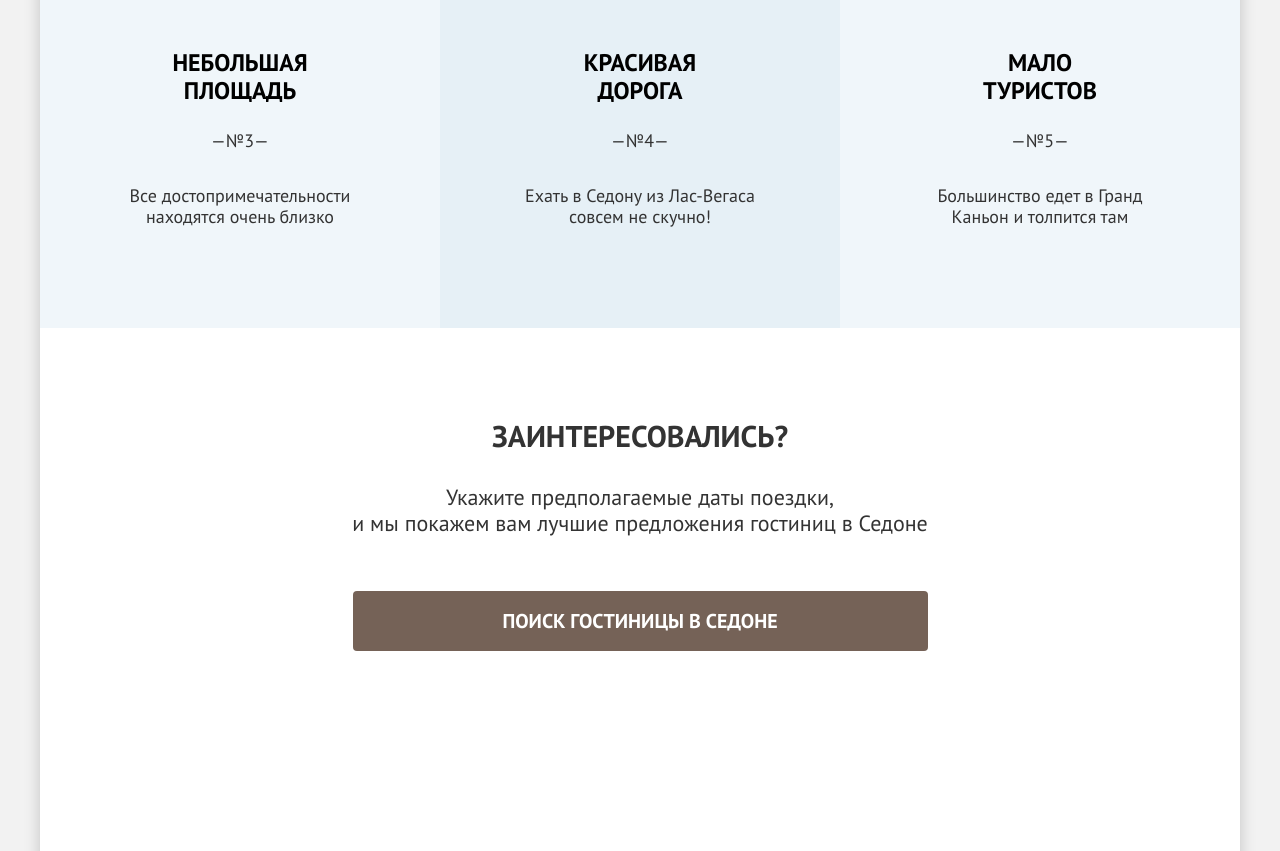
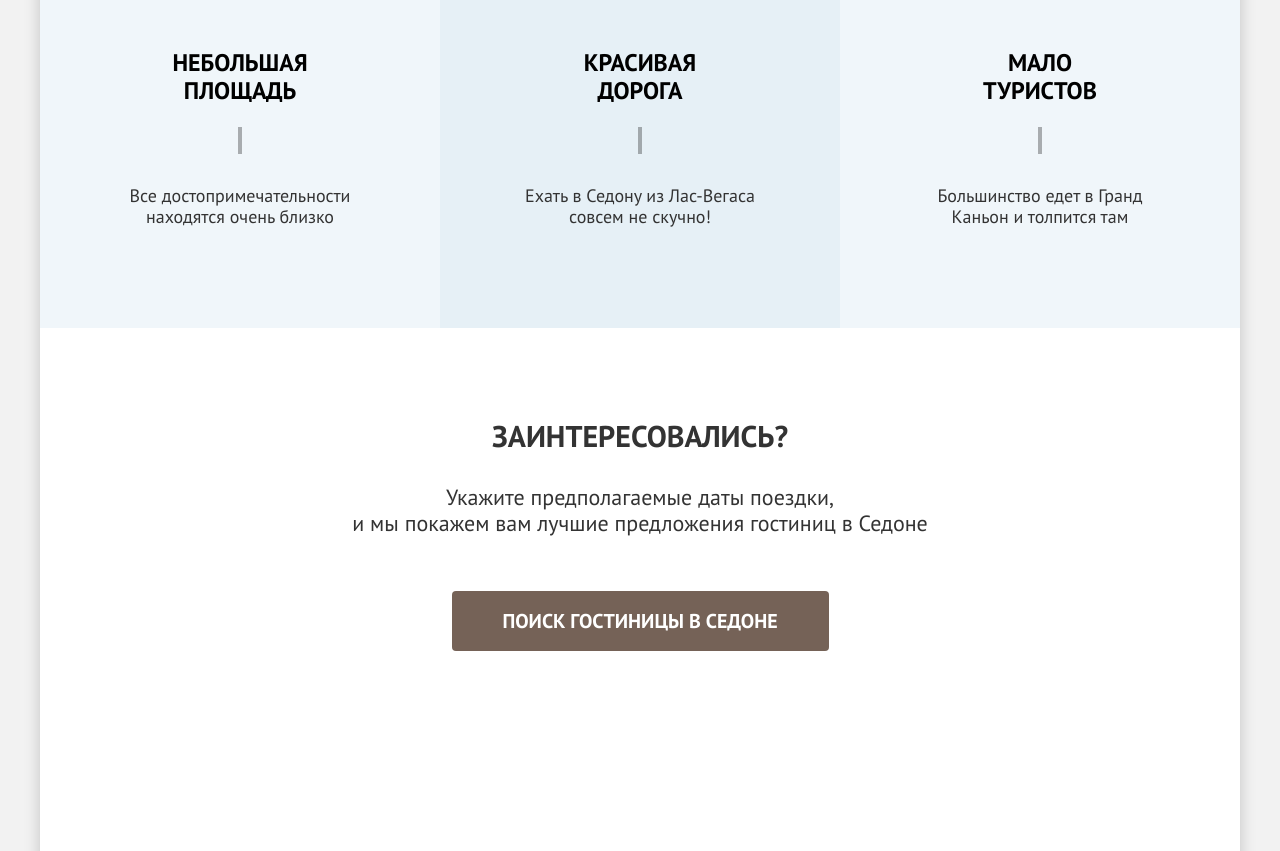
Before and after one commit to htmlacademy-htmlcss/159601-sedona-34, a plain HTML site: page index.html in a window 1280 px wide. Shown: the part 2040-2891 px from the top of the page. Drawn offline with Linux system fonts and the light colour scheme; files whose address does not match are found by name.

Commit message:
застрял с полосками в индексе

```diff
--- a/css/styles.css
+++ b/css/styles.css
@@ -261,10 +261,11 @@ body {
    margin-top: 0;
 }
 
-.advantages-number {
-  font-size: 18px;
-  font-weight: 400;
-  line-height: 21px;
+.advantages-bar {
+
+  width: 60px;
+  transform: rotate(90deg);
+  border: 2px solid rgba(0, 0, 0, 0.3);
 }
 
 .advantages-wrapper-large {
@@ -328,8 +329,8 @@ body {
   box-sizing: border-box;
   padding: 12px 10px;
   line-height: 36px;
-  min-width: 575px;
-  min-height: 60px;
+  min-width: 377px;
+  min-height: 50px;
   font-size: 20px;
   border-radius: 4px;
 }
@@ -651,6 +652,7 @@ body {
 }
 
 .range-bar {
+  di
   width: 233px;
   height: 4px;
   background-color: rgba(255, 255, 255, 1);
--- a/index.html
+++ b/index.html
@@ -63,7 +63,7 @@
           <li class="advantages-wrapper-large">
             <div class="advantages-wrapper advantages-wrapper-blue">
                 <h3 class="advantages-title advantages-title-white">Настоящий городок</h3>
-                <span class="advantages-number">&#8212;№1&#8212;</span>
+                <span class="advantages-bar"></span>
                 <p class="advantages-descriptions">
                   Седона — не аттракцион для туристов, там течёт своя жизнь
                 </p>
@@ -107,23 +107,23 @@
             </div>
             <div class="advantages-wrapper advantages-wrapper-blue">
                 <h3 class="advantages-title advantages-title-white">Там есть <br >мост дьявола</h3>
-                <span class="advantages-number">&#8212;№2&#8212;</span>
+                <span class="advantages-bar"></span>
                 <p class="advantages-descriptions">Да, по нему можно пройти! Если вы осмелитесь, разумеется</p>
             </div>
           </li>
           <li class="advantages-wrapper advantages-wrapper-blue-cold">
               <h3 class="advantages-title">Небольшая площадь</h3>
-              <span class="advantages-number">&#8212;№3&#8212;</span>
+              <span class="advantages-bar"></span>
               <p class="advantages-descriptions">Все достопримечательности находятся очень близко</p>
           </li>
           <li class="advantages-wrapper advantages-wrapper-blue-light">
               <h3 class="advantages-title">Красивая <br> дорога</h3>
-              <span class="advantages-number">&#8212;№4&#8212;</span>
+              <span class="advantages-bar"></span>
               <p class="advantages-descriptions">Ехать в Седону из Лас-Вегаса совсем не скучно!</p>
           </li>
           <li class="advantages-wrapper advantages-wrapper-blue-cold">
               <h3 class="advantages-title">Мало <br> туристов</h3>
-              <span class="advantages-number">&#8212;№5&#8212;</span>
+              <span class="advantages-bar"></span>
               <p class="advantages-descriptions">Большинство едет в Гранд Каньон и толпится там</p>
           </li>
         </ul>
```
